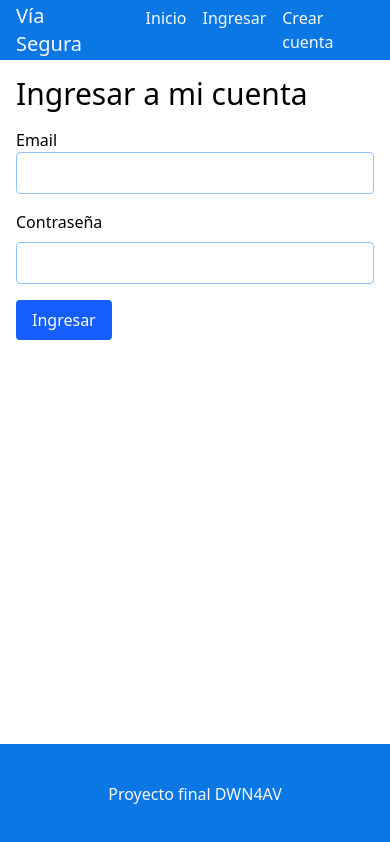
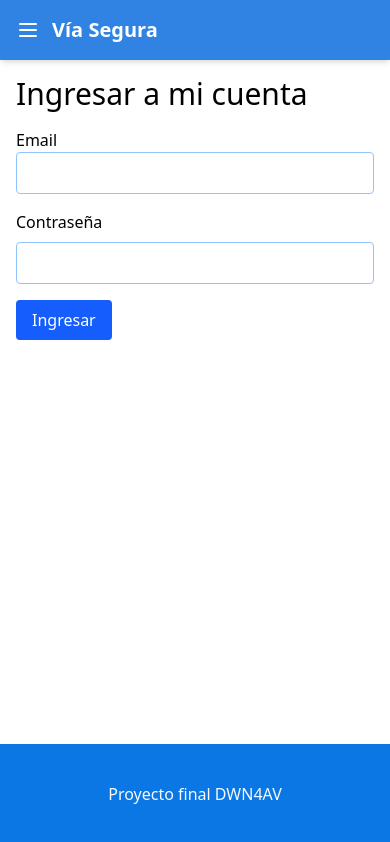
Before and after one commit to vanesanunez/Proyecto-Via_Segura, a Vue app: page /ingresar in a window 390 px wide. Built offline with nearby package versions, Linux system fonts and the light colour scheme.

Commit message:
menú hamburguesa

```diff
--- a/src/components/AppNavbar.vue
+++ b/src/components/AppNavbar.vue
@@ -9,51 +9,132 @@ export default {
       user: {
         id: null,
         email: null,
-            }
-        }
+      },
+      drawer: false,
+    };
   },
   methods: {
     handleLogout() {
       logout();
       this.$router.push('/ingresar');
-        }
+      this.drawer = false;
+    },
+    toggleDrawer() {
+      this.drawer = !this.drawer;
+    },
   },
   mounted() {
-        //se suscribe al estado de autenticación
-        subscribeToUserState(newUserState => this.user = newUserState);
-    }
-}
+    subscribeToUserState(newUserState => (this.user = newUserState));
+  },
+};
 </script>
 
 <template>
-    <nav class="flex justify-between items-center gap-8 p-4 colorinst ">
-        <RouterLink class="text-xl" to="/">Vía Segura</RouterLink>
-        <ul class="flex gap-4">
-            <li>
-                <RouterLink to="/">Inicio</RouterLink>
-            </li>
+  <nav
+    class="fixed top-0 left-0 w-full flex items-center justify-between p-4 bg-[#3082e3] text-white shadow-md z-50"
+  >
+    <!-- Sección izquierda: botón + logo -->
+    <div class="flex items-center gap-3">
+      <!-- Botón hamburguesa (solo mobile) -->
+      <button @click="toggleDrawer" class="md:hidden focus:outline-none">
+        <svg
+          v-if="!drawer"
+          xmlns="http://www.w3.org/2000/svg"
+          class="h-6 w-6"
+          fill="none"
+          viewBox="0 0 24 24"
+          stroke="currentColor"
+        >
+          <path stroke-linecap="round" stroke-linejoin="round" stroke-width="2"
+            d="M4 6h16M4 12h16M4 18h16" />
+        </svg>
+        <svg
+          v-else
+          xmlns="http://www.w3.org/2000/svg"
+          class="h-6 w-6"
+          fill="none"
+          viewBox="0 0 24 24"
+          stroke="currentColor"
+        >
+          <path stroke-linecap="round" stroke-linejoin="round" stroke-width="2"
+            d="M6 18L18 6M6 6l12 12" />
+        </svg>
+      </button>
+
+      <!-- Logo -->
+      <RouterLink class="text-xl font-semibold" to="/">Vía Segura</RouterLink>
+    </div>
+
+    <!-- Menú desktop -->
+    <ul class="hidden md:flex gap-4">
+      <li><RouterLink to="/">Inicio</RouterLink></li>
+
       <template v-if="user.id !== null">
-                <li>
-                    <RouterLink to="/chat">Chat</RouterLink>
-                </li>
-                <li>
-                    <RouterLink to="/mi-perfil">Mi perfil</RouterLink>
-                </li>
+        <li><RouterLink to="/chat">Chat</RouterLink></li>
+        <li><RouterLink to="/mi-perfil">Mi perfil</RouterLink></li>
         <li>
           <form action="#" @submit.prevent="handleLogout">
             <button type="submit">Cerrar sesión</button>
           </form>
         </li>
       </template>
+
       <template v-else>
+        <li><RouterLink to="/ingresar">Ingresar</RouterLink></li>
+        <li><RouterLink to="/crear-cuenta">Crear cuenta</RouterLink></li>
+      </template>
+    </ul>
+
+    <!-- Overlay oscuro (cuando se abre el drawer) -->
+    <div
+      v-if="drawer"
+      @click="drawer = false"
+      class="fixed inset-0 bg-black/40 z-40 md:hidden"
+    ></div>
+
+    <!-- Drawer lateral (solo mobile) -->
+    <transition name="slide">
+      <aside
+        v-if="drawer"
+        class="fixed top-0 left-0 h-full w-3/4 max-w-xs bg-white text-gray-800 z-50 p-6 flex flex-col shadow-lg md:hidden"
+      >
+        <h2 class="text-lg font-semibold mb-4 text-[#3082e3]">Menú</h2>
+        <ul class="flex flex-col gap-4">
+          <li><RouterLink @click="drawer = false" to="/">Inicio</RouterLink></li>
+
+          <template v-if="user.id !== null">
+            <li><RouterLink @click="drawer = false" to="/chat">Chat</RouterLink></li>
+            <li><RouterLink @click="drawer = false" to="/mi-perfil">Mi perfil</RouterLink></li>
             <li>
-                    <RouterLink to="/ingresar">Ingresar</RouterLink>
-                </li>
-                <li>
-                    <RouterLink to="/crear-cuenta">Crear cuenta</RouterLink>
+              <form action="#" @submit.prevent="handleLogout">
+                <button type="submit">Cerrar sesión</button>
+              </form>
             </li>
           </template>
+
+          <template v-else>
+            <li><RouterLink @click="drawer = false" to="/ingresar">Ingresar</RouterLink></li>
+            <li><RouterLink @click="drawer = false" to="/crear-cuenta">Crear cuenta</RouterLink></li>
+          </template>
         </ul>
+      </aside>
+    </transition>
   </nav>
 
+  <!-- separador para compensar la altura del navbar fijo -->
+  <div class="h-[64px]"></div>
 </template>
+
+<style scoped>
+/* Transición del drawer */
+.slide-enter-active,
+.slide-leave-active {
+  transition: transform 0.3s ease;
+}
+.slide-enter-from {
+  transform: translateX(-100%);
+}
+.slide-leave-to {
+  transform: translateX(-100%);
+}
+</style>
```
Lines whose indentation alone changed are shown as unchanged.
